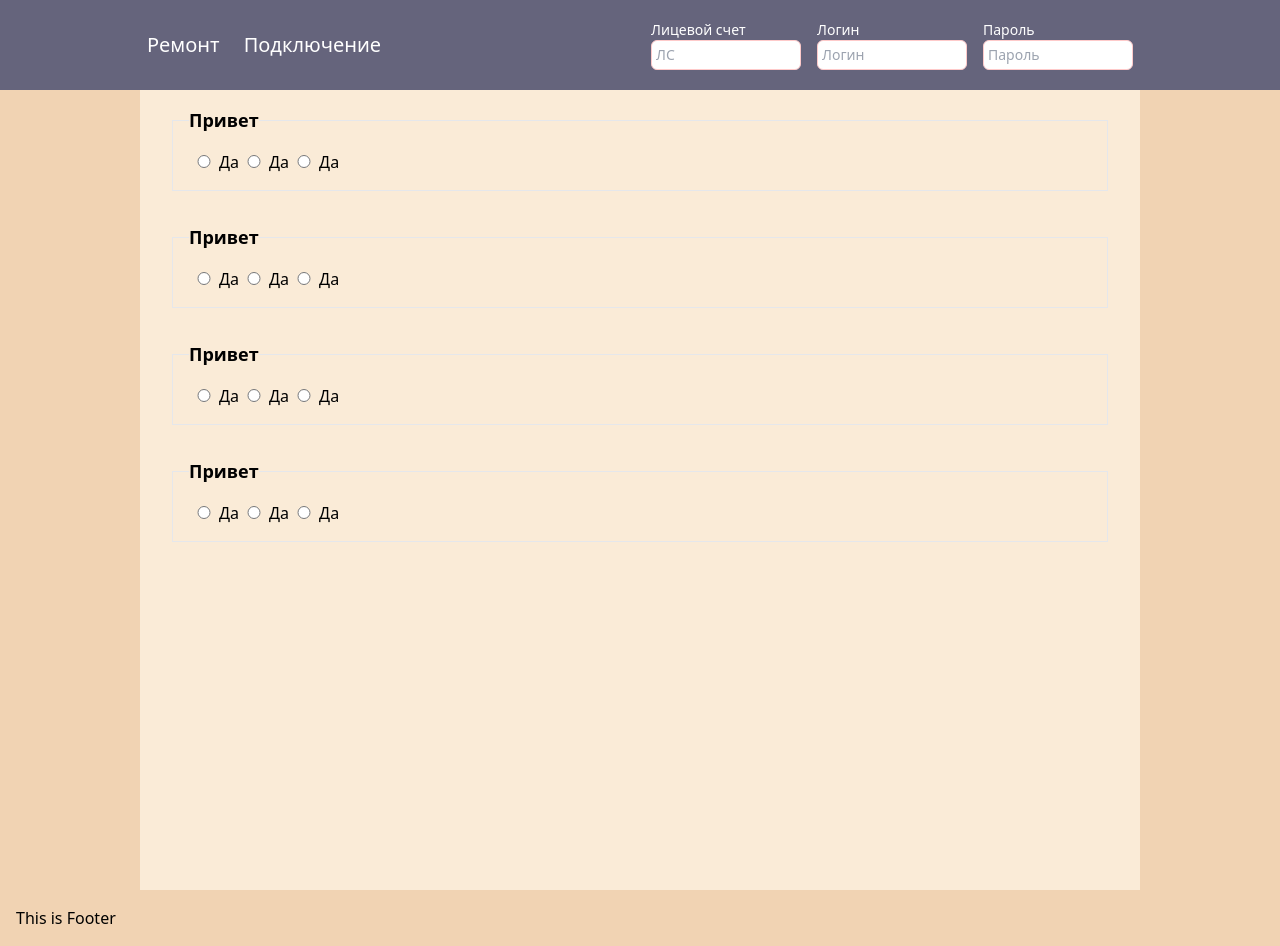
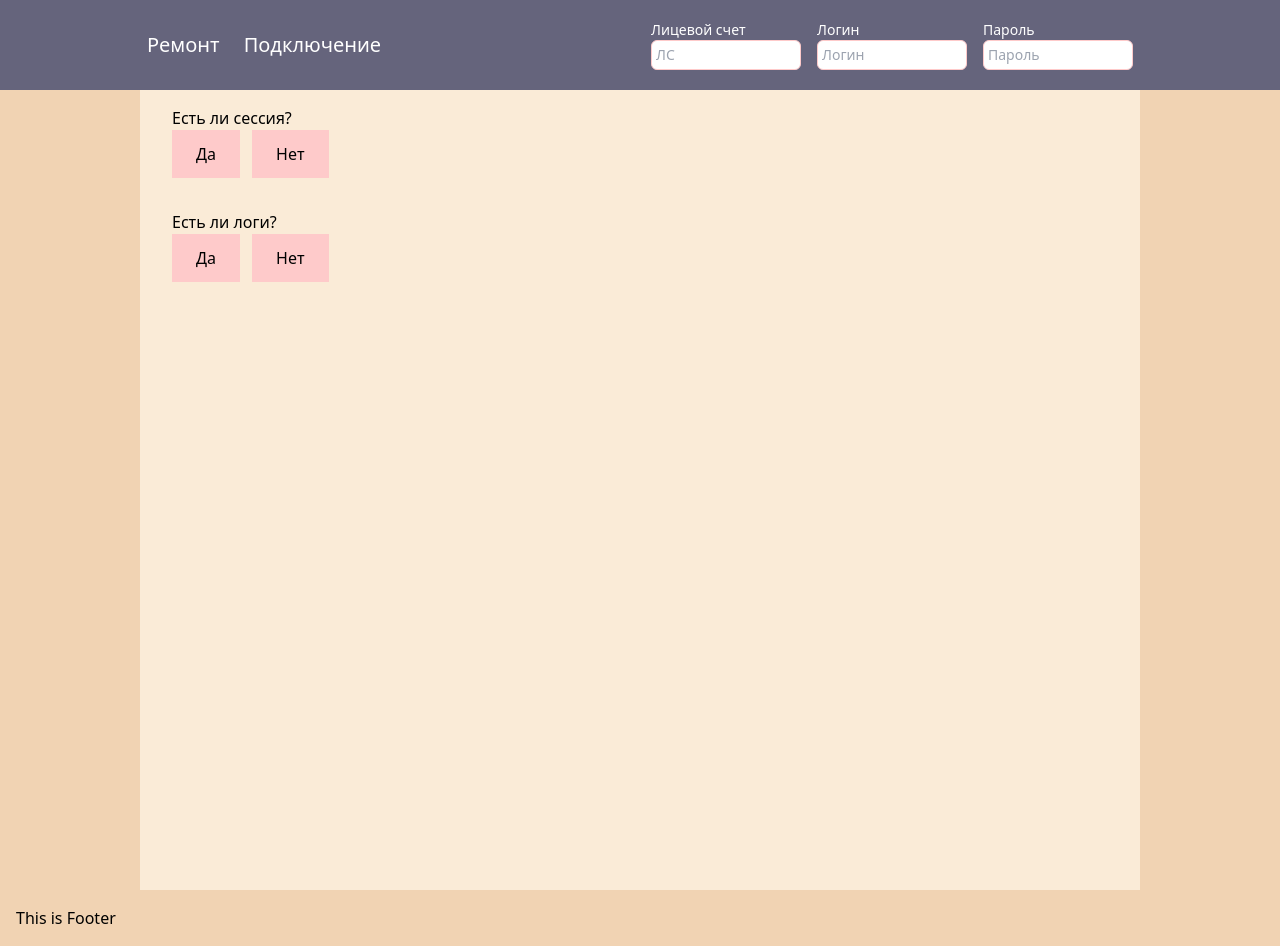
Before and after one commit to OmurbekArykbaev/template-generator, a React (Vite) app: page / in a window 1280 px wide. Built offline with nearby package versions, Linux system fonts and the light colour scheme.

Commit message:
add quiz logic in redux

```diff
--- a/src/App.tsx
+++ b/src/App.tsx
@@ -1,15 +1,18 @@
 import { Layout } from "./layout"
 import Quiz from "./modules/Quiz"
+import { data } from "./const/repairRequest"
 
 function App() {
   return (
     <div className="App">
       <Layout>
         <div className="flex flex-col space-y-8 w-full h-[100px]">
-          <Quiz />
-          <Quiz />
-          <Quiz /> <Quiz />
+          {data.map((q) => (
+            <Quiz key={q.id} {...q} />
+          ))}
         </div>
+
+        <div></div>
       </Layout>
     </div>
   )
--- /dev/null
+++ b/src/const/repairRequest.ts
@@ -0,0 +1,16 @@
+import { INotWorking } from "../types/reapairRequest.interfaces"
+
+export const data: INotWorking[] = [
+  {
+    id: 0,
+    questionTitle: "Есть ли сессия?",
+    firstResult: "Сессии нет",
+    secondResult: "Сессии есть",
+  },
+  {
+    id: 2,
+    questionTitle: "Есть ли логи?",
+    firstResult: "Логов нет",
+    secondResult: "Логи есть",
+  },
+]
--- a/src/modules/Quiz/components/Button.tsx
+++ b/src/modules/Quiz/components/Button.tsx
@@ -1,10 +1,18 @@
-import { ReactNode, FC } from "react"
-interface Props {
+import { ReactNode, FC, DetailedHTMLProps, ButtonHTMLAttributes } from "react"
+interface Props
+  extends DetailedHTMLProps<
+    ButtonHTMLAttributes<HTMLButtonElement>,
+    HTMLButtonElement
+  > {
   children: ReactNode
 }
 
-const Button: FC<Props> = ({ children }) => {
-  return <button className="flex py-3 px-6 bg-red-200">{children}</button>
+const Button: FC<Props> = ({ children, ...props }) => {
+  return (
+    <button className="flex py-3 px-6 bg-red-200 active:scale-90" {...props}>
+      {children}
+    </button>
+  )
 }
 
 export default Button
--- a/src/modules/Quiz/index.tsx
+++ b/src/modules/Quiz/index.tsx
@@ -1,27 +1,33 @@
-import { useSelector } from "react-redux"
+import { useSelector, useDispatch } from "react-redux"
 import Button from "./components/Button"
 import Input from "./components/Input"
 import Legend from "./components/Legend"
-import styles from "./index.module.css"
-import { useAppSelector } from "../../hooks/RtkHooks"
+import { FC, useState } from "react"
 
-const Quiz = () => {
-  const state = useAppSelector((state) => state.quiz.value)
+import { useAppDispatch } from "../../hooks/RtkHooks"
+import { INotWorking } from "../../types/reapairRequest.interfaces"
+import { getAnswers } from "./redux/quiz"
+
+const Quiz = ({ ...props }: INotWorking) => {
+  const dispatch = useAppDispatch()
+
+  const onSetTrueHandler = () => {
+    dispatch(getAnswers({ ...props, userAnswer: true }))
+  }
+
+  const onSetFalseHandler = () => {
+    dispatch(getAnswers({ ...props, userAnswer: false }))
+  }
+
   return (
-    <fieldset className="flex  p-4 border w-full ">
-      <Legend>Привет</Legend>
-      <div className="">
-        <Input id="firstQuestion" name="firstQuestion" value={"as"}>
-          Да
-        </Input>
-        <Input id="firstQuestion" name="firstQuestion" value={"as"}>
-          Да
-        </Input>
-        <Input id="firstQuestion" name="firstQuestion" value={"as"}>
-          Да
-        </Input>
+    <div>
+      <p>{props.questionTitle}</p>
+      <div className="flex space-x-3">
+        <Button onClick={onSetTrueHandler}>Да</Button>
+
+        <Button onClick={onSetFalseHandler}>Нет</Button>
       </div>
-    </fieldset>
+    </div>
   )
 }
 
--- a/src/modules/Quiz/redux/quiz.ts
+++ b/src/modules/Quiz/redux/quiz.ts
@@ -1,25 +1,29 @@
 import { createSlice } from "@reduxjs/toolkit"
 import type { PayloadAction } from "@reduxjs/toolkit"
+import { INotWorking } from "../../../types/reapairRequest.interfaces"
+
+interface Result extends INotWorking {
+  userAnswer?: boolean | null
+}
 
 interface init {
-  value: number
+  totalAnswers: Result[]
 }
-
 const initialState: init = {
-  value: 0,
+  totalAnswers: [],
 }
 
 export const quizSlice = createSlice({
   name: "quiz-repair-request",
   initialState,
   reducers: {
-    incrementByAmount: (state, action: PayloadAction<number>) => {
-      state.value += action.payload
+    getAnswers: (state, action: PayloadAction<Result>) => {
+      state.totalAnswers.push(action.payload)
     },
   },
 })
 
 // Action creators are generated for each case reducer function
-export const { incrementByAmount } = quizSlice.actions
+export const { getAnswers } = quizSlice.actions
 
 export default quizSlice.reducer
--- /dev/null
+++ b/src/modules/Quiz/types/Quiz.props.ts
@@ -0,0 +1,3 @@
+export interface QuizProps {
+  title: string
+}
--- /dev/null
+++ b/src/types/reapairRequest.interfaces.ts
@@ -0,0 +1,6 @@
+export interface INotWorking {
+  id: number
+  questionTitle: string
+  firstResult: string
+  secondResult: string
+}
```
